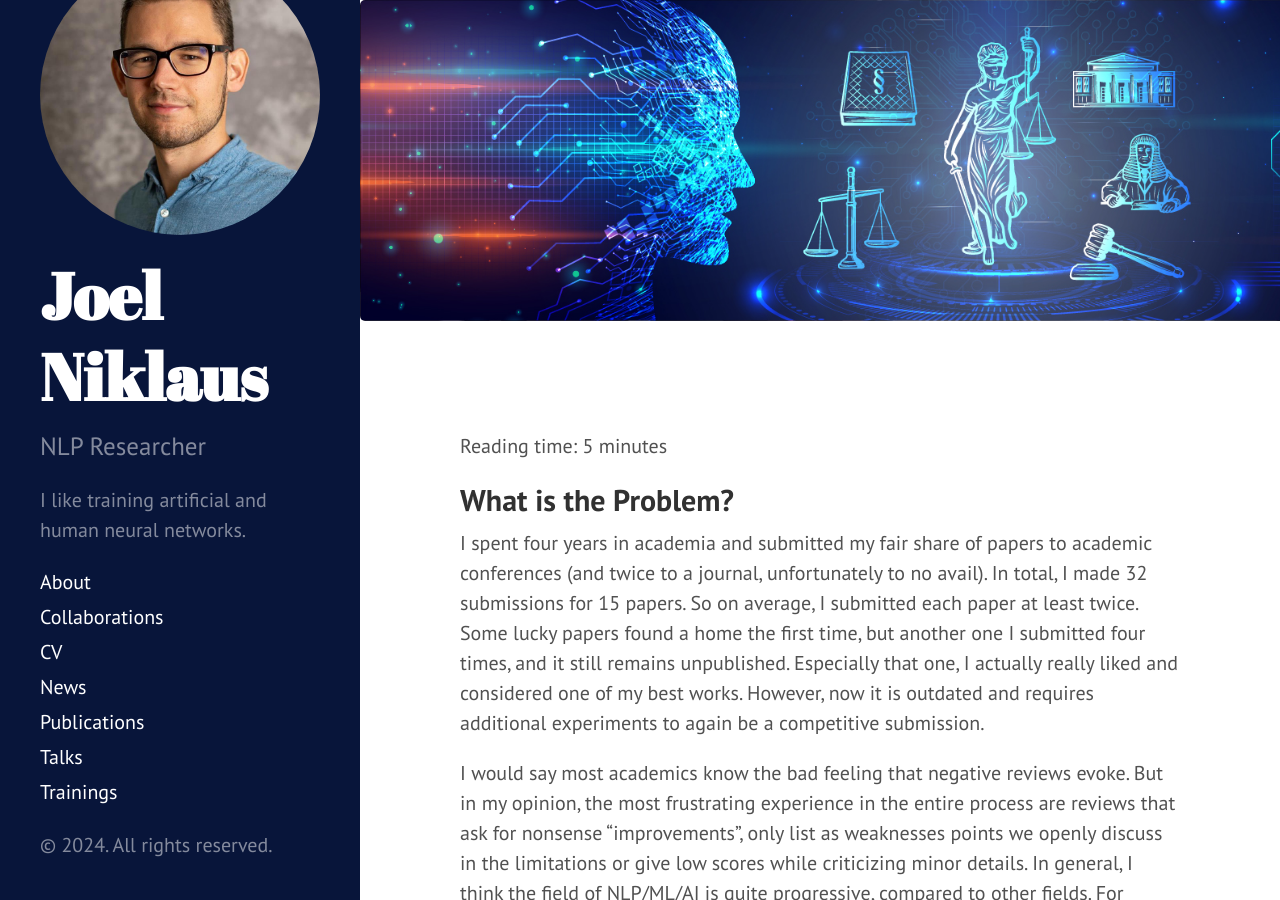
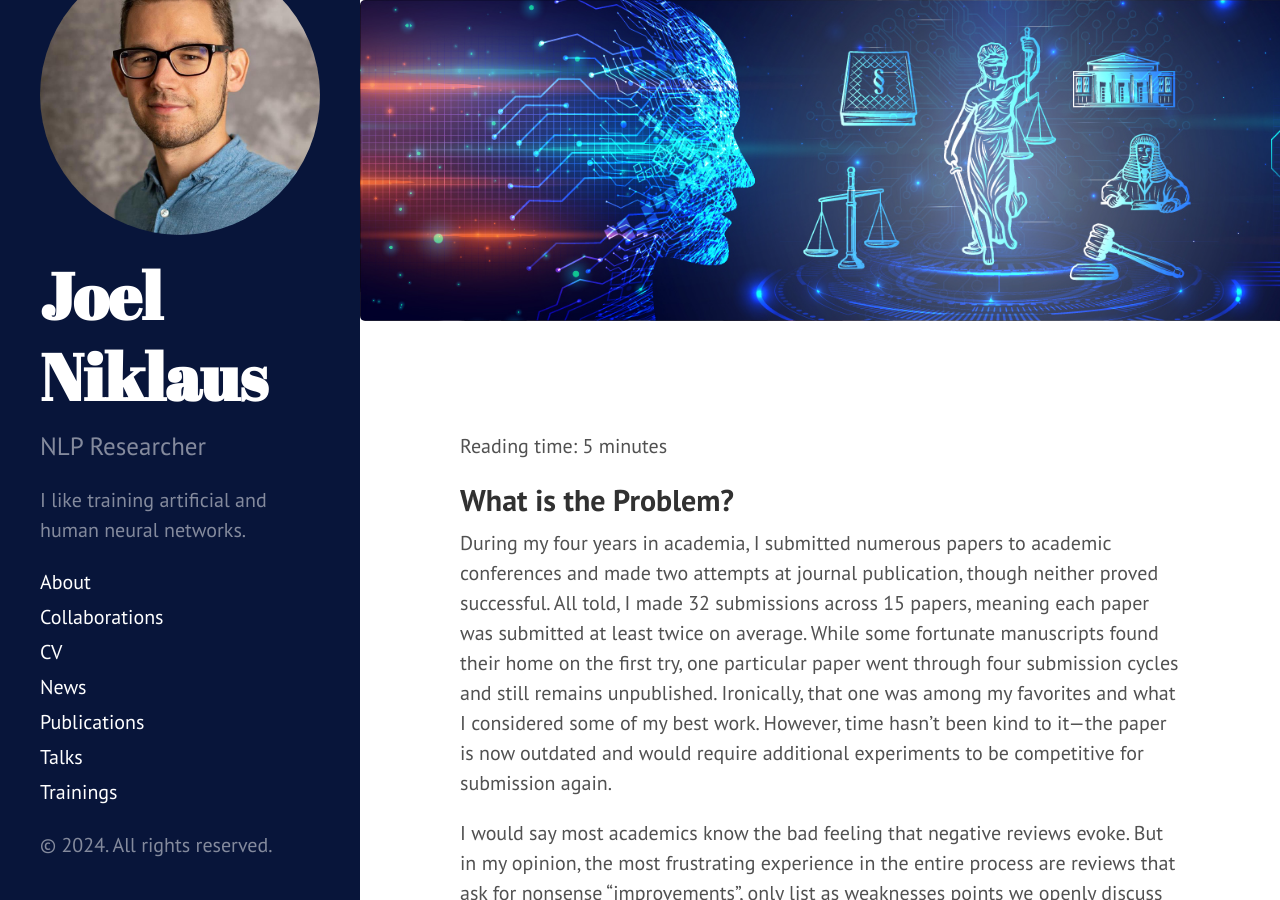
Before and after one commit to JoelNiklaus/joelniklaus.github.io, a Jekyll site: the page built from _posts/2024-10-24-ideas-for-peer-review-system.md, in a window 1280 px wide and 900 px high. Built offline with Jekyll 4.4.1, drawn with Linux system fonts in a browser that asks for light colours; a style sheet for code colours, icons or effects is not loaded.

Commit message:
polished writing
Signed-off-by: Joel Niklaus <me@joelniklaus.ch>

```diff
--- a/_posts/2024-10-24-ideas-for-peer-review-system.md
+++ b/_posts/2024-10-24-ideas-for-peer-review-system.md
@@ -25,11 +25,10 @@ One Law, Many Languages: Benchmarking Multilingual Legal Reasoning for Judicial
 
 ## What is the Problem?
 
-I spent four years in academia and submitted my fair share of papers to academic conferences (and twice to a journal, unfortunately to no avail).
-In total, I made 32 submissions for 15 papers. So on average, I submitted each paper at least twice.
-Some lucky papers found a home the first time, but another one I submitted four times, and it still remains unpublished.
-Especially that one, I actually really liked and considered one of my best works.
-However, now it is outdated and requires additional experiments to again be a competitive submission.
+During my four years in academia, I submitted numerous papers to academic conferences and made two attempts at journal publication, though neither proved successful.
+All told, I made 32 submissions across 15 papers, meaning each paper was submitted at least twice on average.
+While some fortunate manuscripts found their home on the first try, one particular paper went through four submission cycles and still remains unpublished.
+Ironically, that one was among my favorites and what I considered some of my best work. However, time hasn't been kind to it—the paper is now outdated and would require additional experiments to be competitive for submission again.
 
 I would say most academics know the bad feeling that negative reviews evoke.
 But in my opinion, the most frustrating experience in the entire process are reviews that ask for nonsense "improvements", only list as weaknesses points we openly discuss in the limitations or give low scores while criticizing minor details.
```
